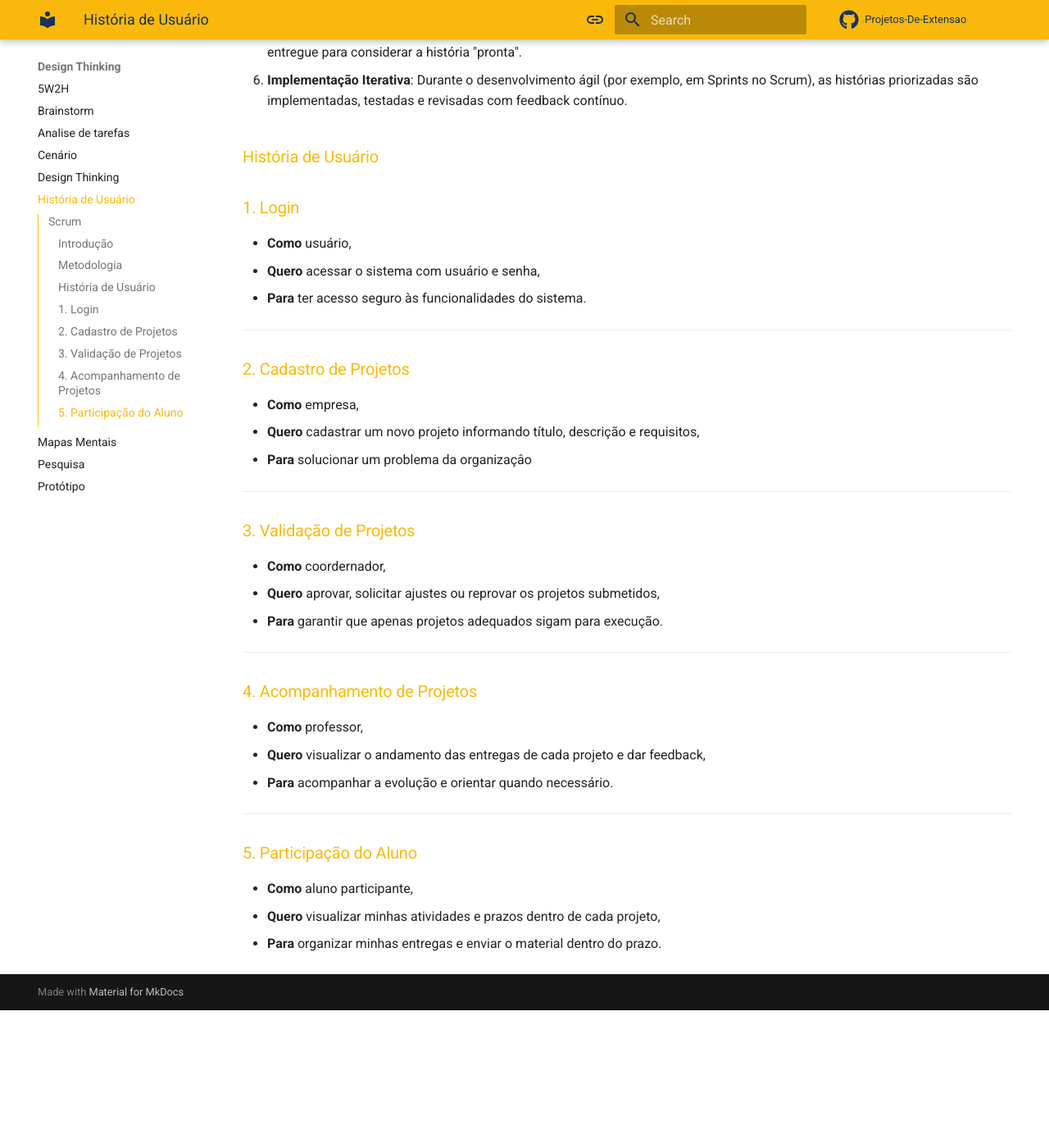
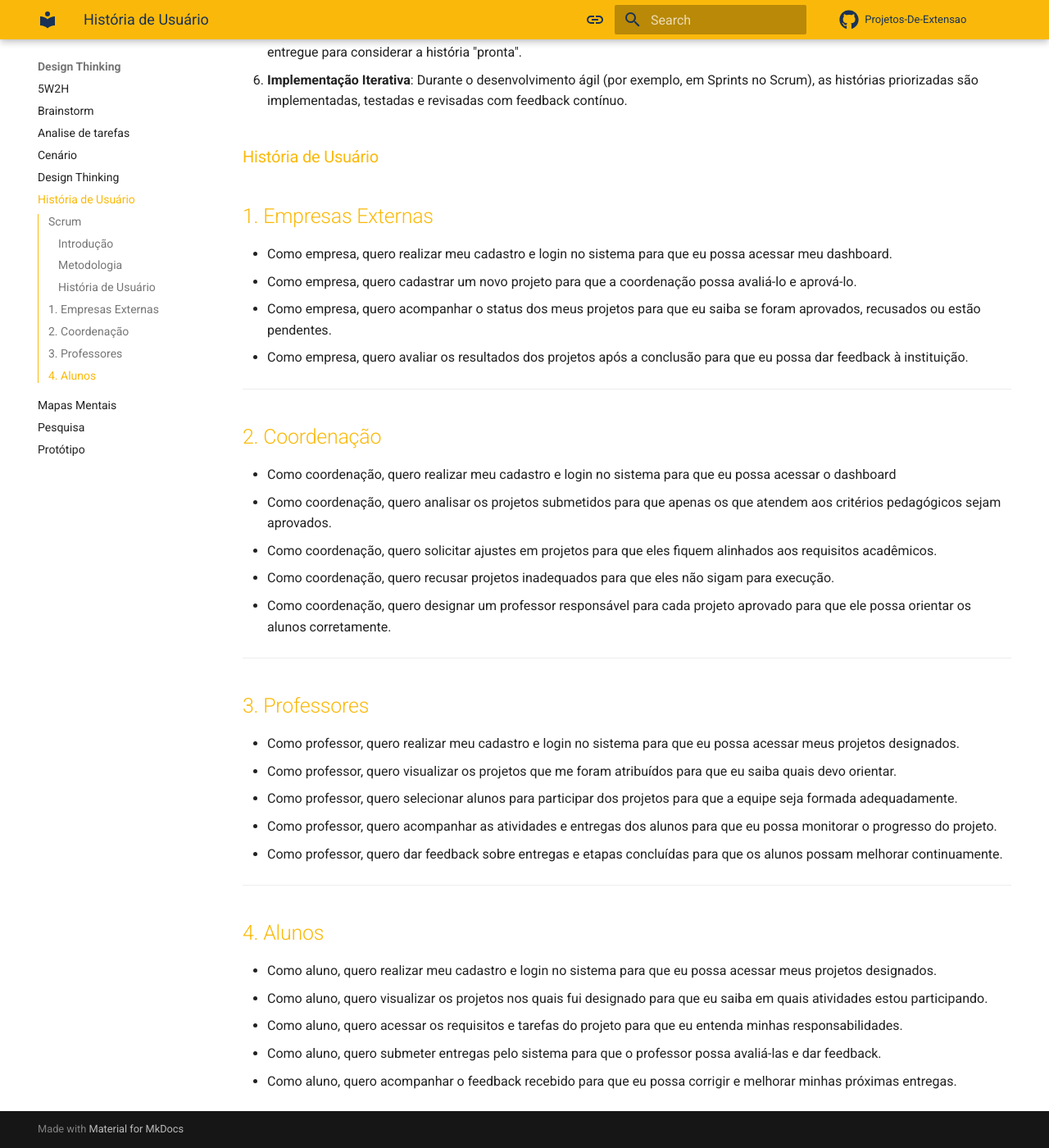
Before and after one commit to Projetos-de-Extensao/PFE_25.2_8003_I, an MkDocs documentation site: the page built from docs/_Design Thinking/historiasdeusuario.md, in a window 1280 px wide and 1400 px high, scrolled down 982 px. Shown: the whole window at 82% size. Built offline with MkDocs 1.6.1 and Material for MkDocs 9.7.7, drawn with Linux system fonts in a browser that asks for light colours; before the commit the page ends 2214 px from its top, so only the background shows below that.

Commit message:
historias

```diff
--- a/docs/_Design Thinking/historiasdeusuario.md
+++ b/docs/_Design Thinking/historiasdeusuario.md
@@ -35,39 +35,35 @@ A criação e o uso de histórias de usuário geralmente seguem esta metodologia
 
 ### História de Usuário
 
-### 1. Login
-
-- **Como** usuário,
-- **Quero** acessar o sistema com usuário e senha,
-- **Para** ter acesso seguro às funcionalidades do sistema.
+## 1. Empresas Externas
+- Como empresa, quero realizar meu cadastro e login no sistema para que eu possa acessar meu dashboard.
+- Como empresa, quero cadastrar um novo projeto para que a coordenação possa avaliá-lo e aprová-lo.
+- Como empresa, quero acompanhar o status dos meus projetos para que eu saiba se foram aprovados, recusados ou estão pendentes.
+- Como empresa, quero avaliar os resultados dos projetos após a conclusão para que eu possa dar feedback à instituição.
 
 ---
 
-### 2. Cadastro de Projetos
-
-- **Como** empresa,
-- **Quero** cadastrar um novo projeto informando título, descrição e requisitos,
-- **Para** solucionar um problema da organizaçâo
----
-
-### 3. Validação de Projetos
-
-- **Como** coordernador,
-- **Quero** aprovar, solicitar ajustes ou reprovar os projetos submetidos,
-- **Para** garantir que apenas projetos adequados sigam para execução.
+## 2. Coordenação
+- Como coordenação, quero realizar meu cadastro e login no sistema para que eu possa acessar o dashboard
+- Como coordenação, quero analisar os projetos submetidos para que apenas os que atendem aos critérios pedagógicos sejam aprovados.
+- Como coordenação, quero solicitar ajustes em projetos para que eles fiquem alinhados aos requisitos acadêmicos.
+- Como coordenação, quero recusar projetos inadequados para que eles não sigam para execução.
+- Como coordenação, quero designar um professor responsável para cada projeto aprovado para que ele possa orientar os alunos corretamente.
 
 ---
 
-### 4. Acompanhamento de Projetos
-
-- **Como** professor,
-- **Quero** visualizar o andamento das entregas de cada projeto e dar feedback,
-- **Para** acompanhar a evolução e orientar quando necessário.
+## 3. Professores
+- Como professor, quero realizar meu cadastro e login no sistema para que eu possa acessar meus projetos designados.
+- Como professor, quero visualizar os projetos que me foram atribuídos para que eu saiba quais devo orientar.
+- Como professor, quero selecionar alunos para participar dos projetos para que a equipe seja formada adequadamente.
+- Como professor, quero acompanhar as atividades e entregas dos alunos para que eu possa monitorar o progresso do projeto.
+- Como professor, quero dar feedback sobre entregas e etapas concluídas para que os alunos possam melhorar continuamente.
 
 ---
 
-### 5. Participação do Aluno
-
-- **Como** aluno participante,
-- **Quero** visualizar minhas atividades e prazos dentro de cada projeto,
-- **Para** organizar minhas entregas e enviar o material dentro do prazo.
+## 4. Alunos
+- Como aluno, quero realizar meu cadastro e login no sistema para que eu possa acessar meus projetos designados.
+- Como aluno, quero visualizar os projetos nos quais fui designado para que eu saiba em quais atividades estou participando.
+- Como aluno, quero acessar os requisitos e tarefas do projeto para que eu entenda minhas responsabilidades.
+- Como aluno, quero submeter entregas pelo sistema para que o professor possa avaliá-las e dar feedback.
+- Como aluno, quero acompanhar o feedback recebido para que eu possa corrigir e melhorar minhas próximas entregas.
```
